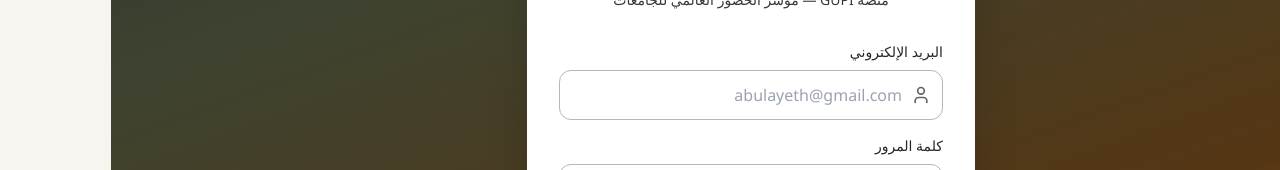
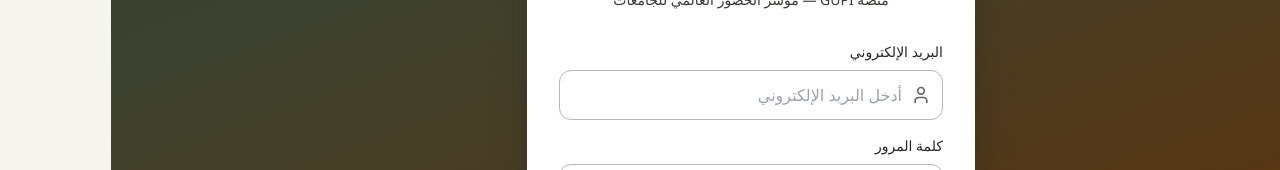
Before and after one commit to h-abar/GUPI-University-Ranking, a Next.js app: page /admin in a window 1280 px wide. Shown: the part 304-474 px from the top of the page. Built offline with nearby package versions, Linux system fonts and the light colour scheme.

Commit message:
Remove admin email from placeholder for security

```diff
--- a/app/admin/page.js
+++ b/app/admin/page.js
@@ -67,7 +67,7 @@ export default function AdminLoginPage() {
                   required
                   autoComplete="email"
                   className="w-full pr-10 pl-4 py-3 rounded-xl border border-gupi-ink-200 focus:border-gupi-orange-500 focus:ring-2 focus:ring-gupi-orange-200 outline-none transition-all"
-                  placeholder="abulayeth@gmail.com"
+                  placeholder="أدخل البريد الإلكتروني"
                 />
               </div>
             </div>
```
